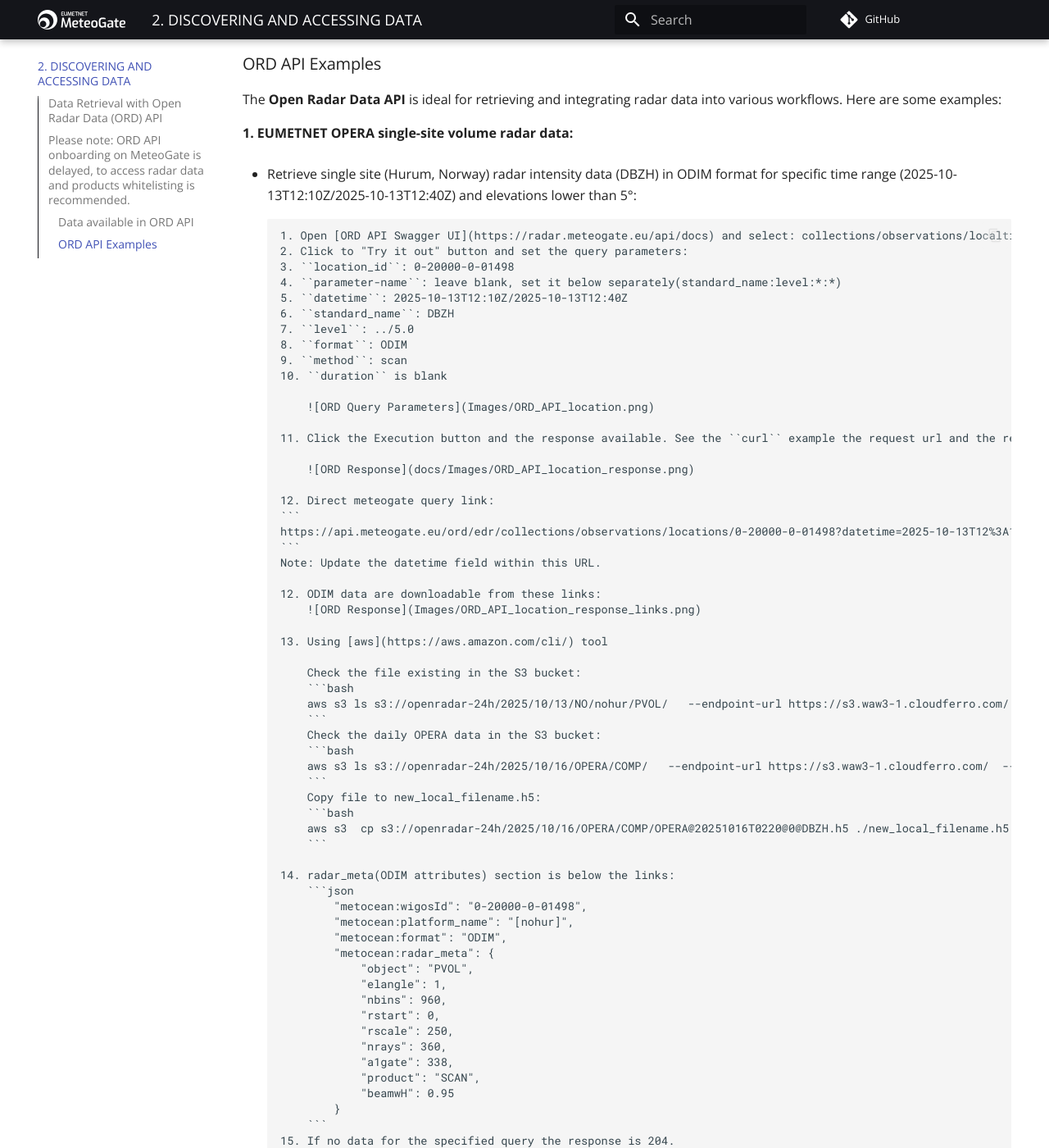
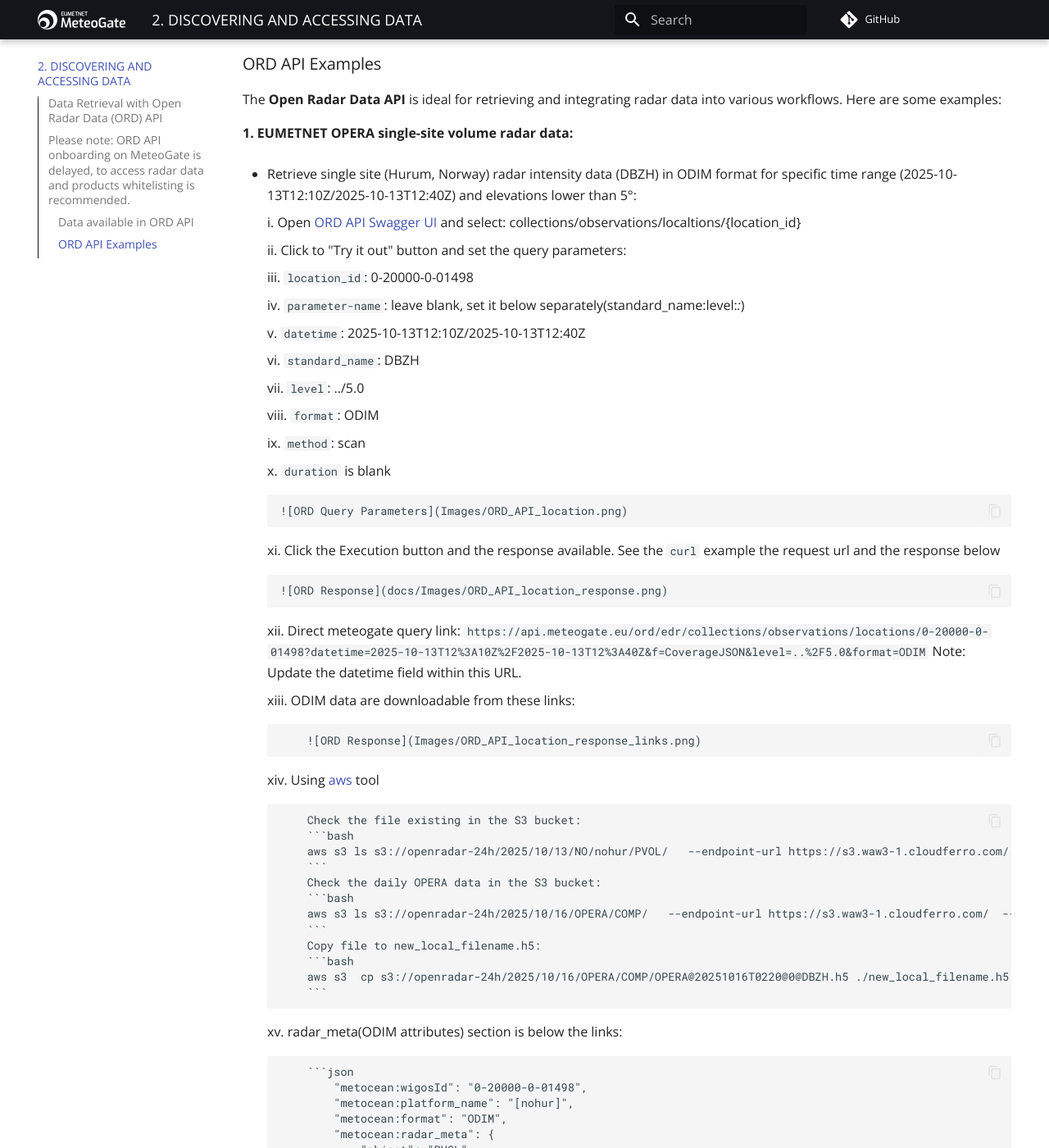
Before and after one commit to EUMETNET/openradardata-documentation, an MkDocs documentation site: the page built from docs/2-ORD-API-discovering-and-accessing-data.md, in a window 1280 px wide and 1400 px high, scrolled down 1464 px. Shown: the whole window at 82% size. Built offline with MkDocs 1.6.1 and Material for MkDocs 9.7.7, drawn with Linux system fonts in a browser that asks for light colours; comment, search, counter and statistics services are not loaded; some of the changed text lies outside the part shown.

Commit message:
Update 2-ORD-API-discovering-and-accessing-data.md

````diff
--- a/docs/2-ORD-API-discovering-and-accessing-data.md
+++ b/docs/2-ORD-API-discovering-and-accessing-data.md
@@ -48,33 +48,43 @@
 
    - Retrieve single site (Hurum, Norway) radar intensity data (DBZH) in ODIM format for specific time range (2025-10-13T12:10Z/2025-10-13T12:40Z) and elevations lower than 5&deg;:
 
-        1. Open [ORD API Swagger UI](https://radar.meteogate.eu/api/docs) and select: collections/observations/localtions/{location_id}
-        2. Click to "Try it out" button and set the query parameters:
-        3. ``location_id``: 0-20000-0-01498
-        4. ``parameter-name``: leave blank, set it below separately(standard_name:level:*:*)
-        5. ``datetime``: 2025-10-13T12:10Z/2025-10-13T12:40Z
-        6. ``standard_name``: DBZH
-        7. ``level``: ../5.0
-        8. ``format``: ODIM
-        9. ``method``: scan
-        10. ``duration`` is blank
+     i. Open [ORD API Swagger UI](https://radar.meteogate.eu/api/docs) and select: collections/observations/localtions/{location_id}
 
-            ![ORD Query Parameters](Images/ORD_API_location.png)
+     ii. Click to "Try it out" button and set the query parameters:
 
-        11. Click the Execution button and the response available. See the ``curl`` example the request url and the response below
+     iii. ``location_id``: 0-20000-0-01498
 
-            ![ORD Response](docs/Images/ORD_API_location_response.png)
+     iv. ``parameter-name``: leave blank, set it below separately(standard_name:level:*:*)
 
-        12. Direct meteogate query link:
-        ```
-        https://api.meteogate.eu/ord/edr/collections/observations/locations/0-20000-0-01498?datetime=2025-10-13T12%3A10Z%2F2025-10-13T12%3A40Z&f=CoverageJSON&level=..%2F5.0&format=ODIM
-        ```
-        Note: Update the datetime field within this URL.
+     v. ``datetime``: 2025-10-13T12:10Z/2025-10-13T12:40Z
 
-        12. ODIM data are downloadable from these links:
+     vi. ``standard_name``: DBZH
+
+     vii. ``level``: ../5.0
+
+     viii. ``format``: ODIM
+
+     ix. ``method``: scan
+
+     x. ``duration`` is blank
+
+        ![ORD Query Parameters](Images/ORD_API_location.png)
+
+     xi. Click the Execution button and the response available. See the ``curl`` example the request url and the response below
+
+        ![ORD Response](docs/Images/ORD_API_location_response.png)
+
+     xii. Direct meteogate query link:
+     ```
+     https://api.meteogate.eu/ord/edr/collections/observations/locations/0-20000-0-01498?datetime=2025-10-13T12%3A10Z%2F2025-10-13T12%3A40Z&f=CoverageJSON&level=..%2F5.0&format=ODIM
+     ```
+       Note: Update the datetime field within this URL.
+
+    xiii. ODIM data are downloadable from these links:
+
             ![ORD Response](Images/ORD_API_location_response_links.png)
 
-        13. Using [aws](https://aws.amazon.com/cli/) tool
+    xiv. Using [aws](https://aws.amazon.com/cli/) tool
 
             Check the file existing in the S3 bucket:
             ```bash
@@ -90,7 +100,8 @@
             ```
 
 
-        14. radar_meta(ODIM attributes) section is below the links:
+    xv. radar_meta(ODIM attributes) section is below the links:
+
             ```json
                 "metocean:wigosId": "0-20000-0-01498",
                 "metocean:platform_name": "[nohur]",
@@ -107,17 +118,18 @@
                     "beamwH": 0.95
                 }
             ```
-        15. If no data for the specified query the response is 204.
+
+      xvi. If no data for the specified query the response is 204.
 
             ![ORD Response](Images/ORD_API_response_no_content.png)
 
+ - Query Radial velocity volumes:
 
+   i. ``standard_name``: VRADH
 
-   - Query Radial velocity volumes:
-        1. ``standard_name``: VRADH
+ - Retrieve all Dutch data.
 
-   - Retrieve all Dutch data.
-        1. ``location_id``: 0-20010-\*-nl\*
+   i. ``location_id``: 0-20010-\*-nl\*
 
 **2. OPERA composite products:**
    - Fetch composite product from OPERA production
````
